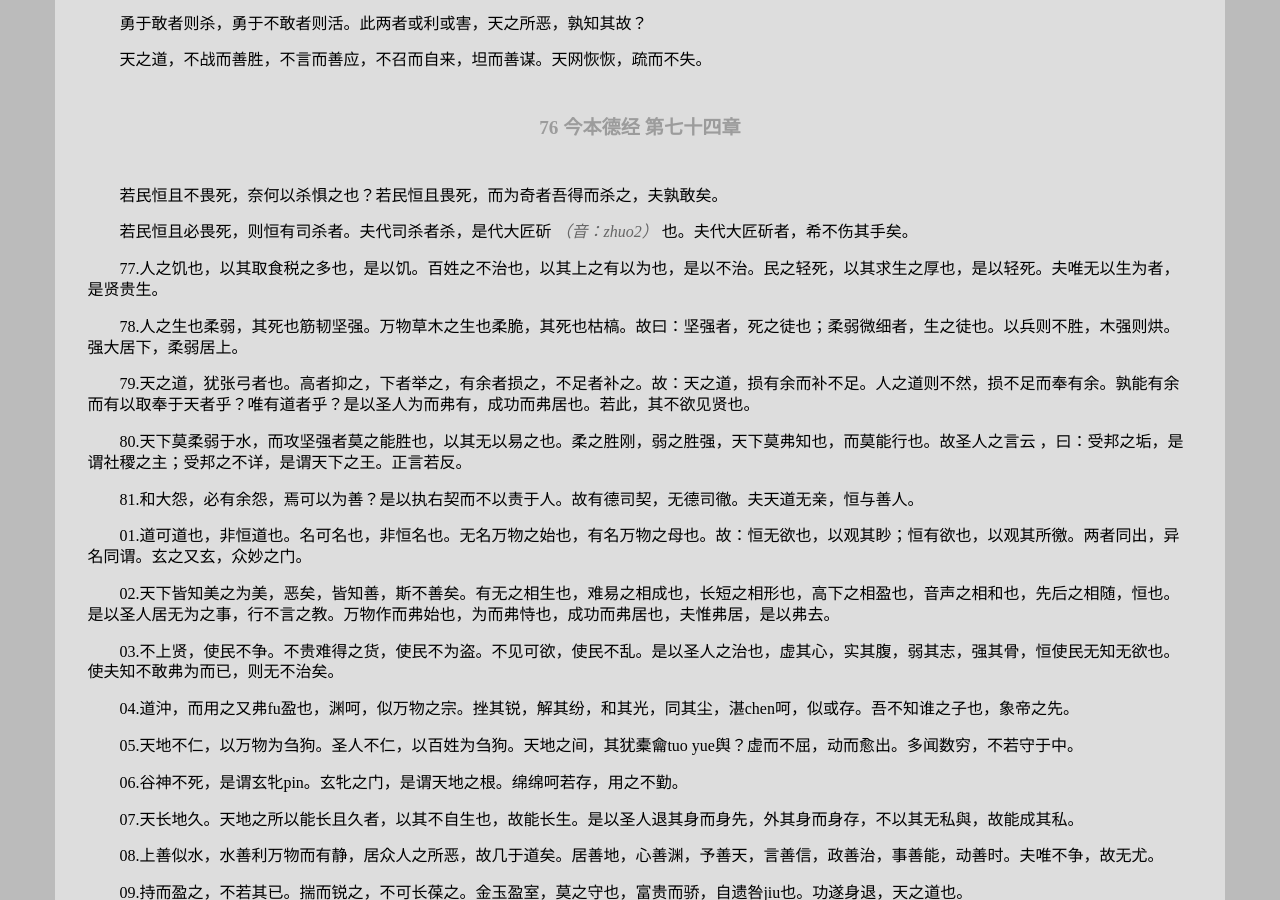
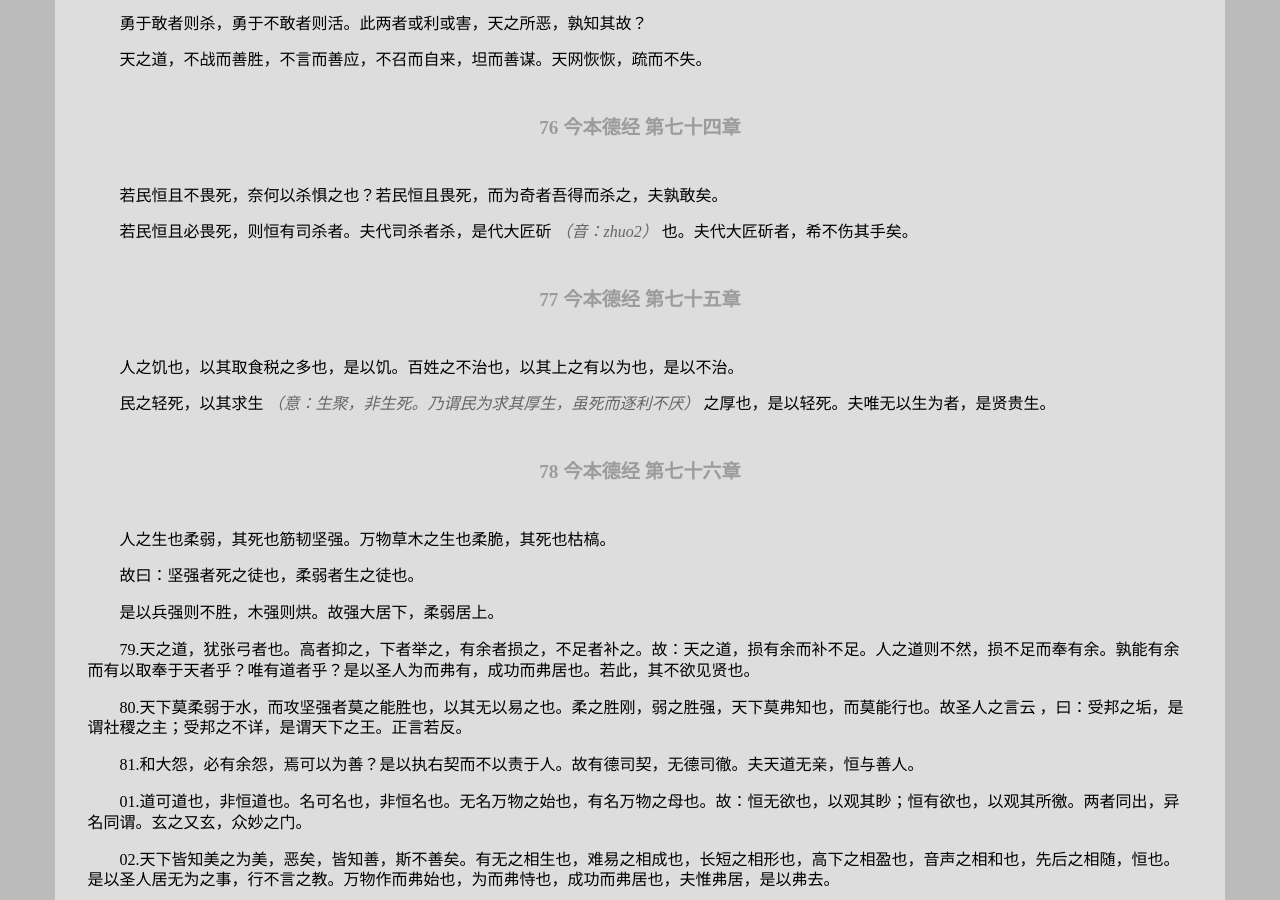
Before and after one commit to leiqin/leiqin.github.io, a Jekyll site: the page built from shoucang/daodejing.markdown, in a window 1280 px wide and 900 px high, scrolled down 9191 px. Built offline with Jekyll 4.4.1, drawn with Linux system fonts in a browser that asks for light colours; nearby versions of some CDN libraries.

Commit message:
道德经 德经 77 78

```diff
--- a/shoucang/daodejing.markdown
+++ b/shoucang/daodejing.markdown
@@ -367,11 +367,21 @@ title: 道德经
 
 若民恒且必畏死，则恒有司杀者。夫代司杀者杀，是代大匠斫 _（音：zhuo2）_ 也。夫代大匠斫者，希不伤其手矣。
 
+###### 77 今本德经 第七十五章
+
+人之饥也，以其取食税之多也，是以饥。百姓之不治也，以其上之有以为也，是以不治。
+
+民之轻死，以其求生 _（意：生聚，非生死。乃谓民为求其厚生，虽死而逐利不厌）_ 之厚也，是以轻死。夫唯无以生为者，是贤贵生。
+
+###### 78 今本德经 第七十六章
+
+人之生也柔弱，其死也筋韧坚强。万物草木之生也柔脆，其死也枯槁。
+
+故曰：坚强者死之徒也，柔弱者生之徒也。
+
+是以兵强则不胜，木强则烘。故强大居下，柔弱居上。
 
 
-77.人之饥也，以其取食税之多也，是以饥。百姓之不治也，以其上之有以为也，是以不治。民之轻死，以其求生之厚也，是以轻死。夫唯无以生为者，是贤贵生。
-
-78.人之生也柔弱，其死也筋韧坚强。万物草木之生也柔脆，其死也枯槁。故曰：坚强者，死之徒也；柔弱微细者，生之徒也。以兵则不胜，木强则烘。强大居下，柔弱居上。
 
 79.天之道，犹张弓者也。高者抑之，下者举之，有余者损之，不足者补之。故：天之道，损有余而补不足。人之道则不然，损不足而奉有余。孰能有余而有以取奉于天者乎？唯有道者乎？是以圣人为而弗有，成功而弗居也。若此，其不欲见贤也。
 
```
